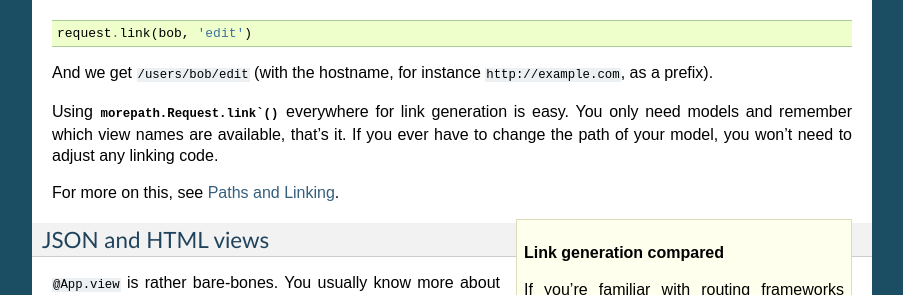
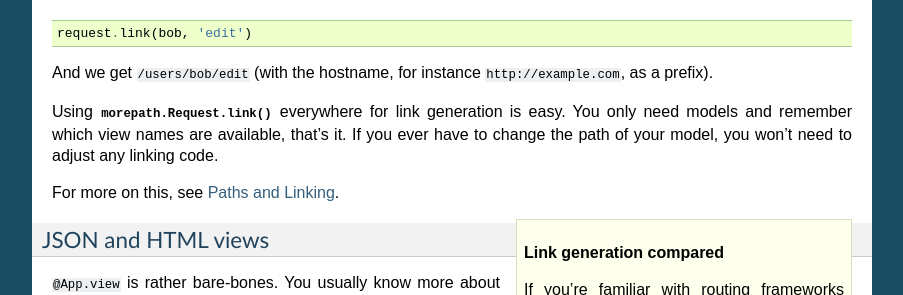
Before and after one commit to morepath/morepath, a Sphinx documentation site: the page built from doc/quickstart.rst, in a window 1280 px wide and 900 px high, scrolled down 4807 px. Shown: the part 153-448 px from the top of the window, without its empty margins (198-1101 px from the left). Built offline with Sphinx 7.4.7, drawn with Linux system fonts in a browser that asks for light colours.

```diff
--- a/doc/quickstart.rst
+++ b/doc/quickstart.rst
@@ -331,7 +331,7 @@ What if we want to see Bob's edit view? We do this::
 And we get ``/users/bob/edit`` (with the hostname, for instance
 ``http://example.com``, as a prefix).
 
-Using :meth:`morepath.Request.link`` everywhere for link generation is
+Using :meth:`morepath.Request.link` everywhere for link generation is
 easy. You only need models and remember which view names are
 available, that's it. If you ever have to change the path of your
 model, you won't need to adjust any linking code.
```
